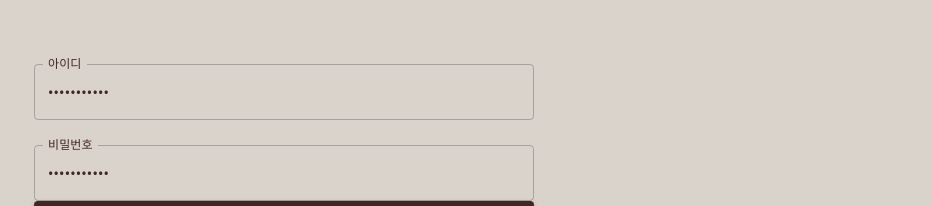
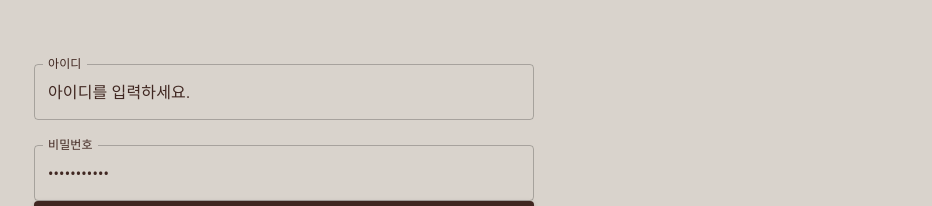
Before and after one commit to cwhite723/sobuk-sobuk, a React (Create React App) app in the folder project/client/: page /login in a window 1280 px wide. Shown: the part 192-398 px from the top of the page, without its empty margins (348-1280 px from the left). Built offline with nearby package versions, Linux system fonts and the light colour scheme.

Commit message:
fix: CommonTextField component type prop value

```diff
--- a/project/client/src/components/common/CommonTextField.tsx
+++ b/project/client/src/components/common/CommonTextField.tsx
@@ -4,13 +4,13 @@ interface PropsType {
   id: string;
   label: string;
   defaultValue?: string;
-  type?: boolean;
+  type: "password" | "required";
 }
 
 const CommonTextField: React.FC<PropsType> = (props) => {
   return (
     <TextField
-      type={props.type ? "password" : "text"}
+      type={props.type}
       id={props.id}
       label={props.label}
       defaultValue={props.defaultValue}
```
